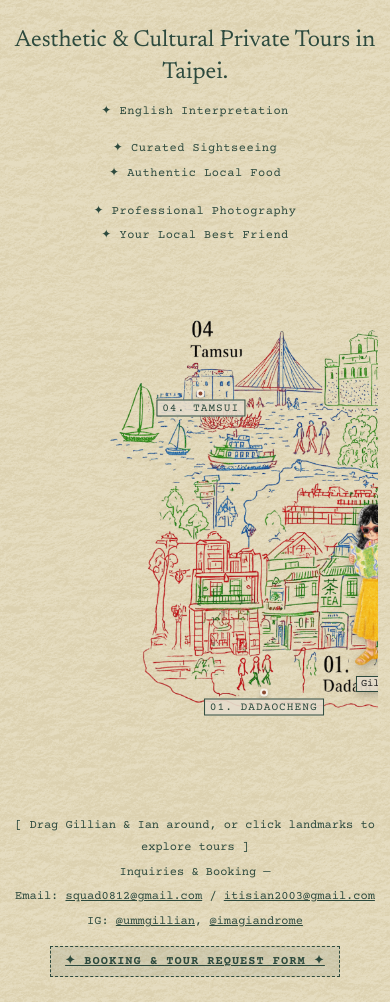
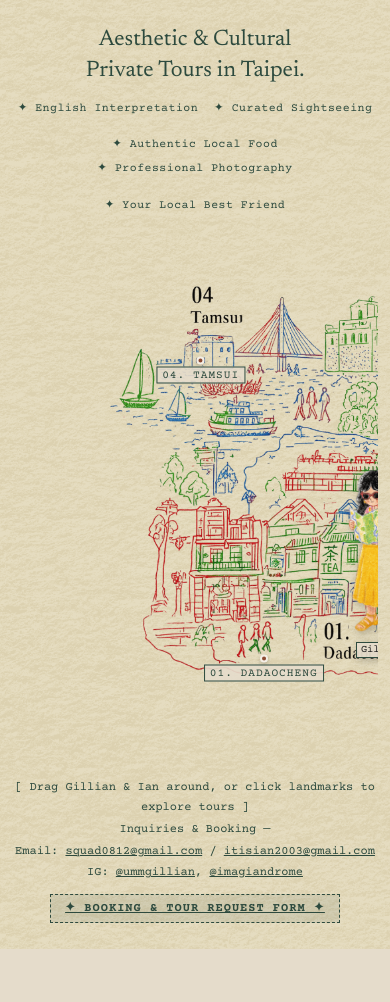
Before and after one commit to imagiandrome/taipei-tours, a plain HTML site: page index.html in a window 390 px wide. After the commit the page ends 949 px from the top, so only its background shows below. Drawn offline with nearby package versions, Linux system fonts and the light colour scheme.

Commit message:
Add files via upload

```diff
--- a/index.html
+++ b/index.html
@@ -47,13 +47,14 @@
         .zine-header-top {
             width: 100%;
             text-align: center;
-            margin-bottom: 1.2rem;
+            margin-bottom: 1rem;
         }
 
-        /* 預設電腦版標題維持一行 */
+        /* 標題設定：預設電腦版一行 */
         .zine-title {
             font-family: 'Newsreader', serif;
             font-weight: 400;
+            font-size: clamp(2rem, 3.2vw, 3.2vn);
             font-size: clamp(2rem, 3.2vw, 3.2rem);
             color: var(--retro-green);
             white-space: nowrap;
@@ -61,14 +62,18 @@
             text-align: center;
         }
 
-        /* 服務項目：整齊對稱的排版 */
+        .zine-title .br-mobile {
+            display: none; /* 電腦版不換行 */
+        }
+
+        /* 服務項目：電腦版嚴格控制第一行三個、第二行兩個 */
         .zine-services {
             font-family: 'Courier Prime', monospace;
             font-size: 0.82rem;
             color: var(--retro-green);
             line-height: 1.8;
             letter-spacing: 0.5px;
-            max-width: 750px;
+            max-width: 850px;
             margin: 0 auto;
             display: flex;
             flex-direction: column;
@@ -81,7 +86,7 @@
             display: flex;
             justify-content: center;
             gap: 2rem;
-            flex-wrap: wrap;
+            flex-wrap: nowrap;
         }
 
         /* 手機滑動地圖容器 */
@@ -105,20 +110,25 @@
             margin: 0 auto;
         }
 
-        /* 底部聯絡資訊與報名表單：三行整齊排列 */
+        /* 底部聯絡資訊與報名表單：精準控制三行行距 */
         .zine-footer-note {
             width: 100%;
             text-align: center;
-            margin-top: 1rem;
+            margin-top: 0.8rem;
             font-family: 'Courier Prime', monospace;
             font-size: 0.75rem;
             color: var(--retro-green);
-            line-height: 1.8;
+            line-height: 1.6;
+        }
+
+        .zine-footer-note .intro-line {
+            margin-bottom: 0.2rem;
         }
 
         .zine-footer-note .contact-line {
             display: block;
-            margin-top: 0.2rem;
+            margin-top: 0.15rem;
+            margin-bottom: 0.15rem;
         }
 
         .zine-footer-note a {
@@ -129,7 +139,7 @@
         /* 報名表單按鈕風格 */
         .booking-btn {
             display: inline-block;
-            margin-top: 0.8rem;
+            margin-top: 0.6rem;
             padding: 4px 14px;
             background: rgba(45, 74, 62, 0.1);
             border: 1px dashed var(--retro-green);
@@ -346,18 +356,22 @@
             text-decoration: underline;
         }
 
-        /* 手機 RWD 設定：手機版標題自動換行，電腦版維持一行 */
+        /* 手機 RWD 設定：強制手機版標題換行、服務項目改為手機適應排版 */
         @media (max-width: 768px) {
             .zine-title {
                 white-space: normal;
-                font-size: 1.45rem;
+                font-size: 1.4rem;
                 line-height: 1.35;
             }
+            .zine-title .br-mobile {
+                display: block; /* 手機版強制在這裡斷行 */
+            }
             .zine-services {
-                font-size: 0.75rem;
+                font-size: 0.72rem;
             }
             .service-row {
                 gap: 1rem;
+                flex-wrap: wrap;
             }
             .bio-container {
                 grid-template-columns: 1fr;
@@ -378,20 +392,20 @@
     <div id="home-view" class="zine-container">
 
         <div class="zine-header-top">
-            <!-- 電腦版維持一行，手機版自動換行的標題結構 -->
+            <!-- 標題：電腦版保持一行，手機版透過 .br-mobile 溫柔換行 -->
             <h1 class="zine-title">
-                Aesthetic & Cultural<span class="desktop-space"> </span>Private Tours in Taipei.
+                Aesthetic & Cultural<span class="br-mobile"></span> Private Tours in Taipei.
             </h1>
             <div class="zine-services">
+                <!-- 第一行：三個 -->
                 <div class="service-row">
                     <span>✦ English Interpretation</span>
                     <span>✦ Curated Sightseeing</span>
+                    <span>✦ Authentic Local Food</span>
                 </div>
+                <!-- 第二行：兩個 -->
                 <div class="service-row">
-                    <span>✦ Authentic Local Food</span>
                     <span>✦ Professional Photography</span>
-                </div>
-                <div class="service-row">
                     <span>✦ Your Local Best Friend</span>
                 </div>
             </div>
@@ -438,9 +452,9 @@
             </div>
         </div>
 
-        <!-- 底部聯絡方式：三行整齊排列與報名按鈕 -->
+        <!-- 底部聯絡方式與報名表單：精準三行排列 -->
         <div class="zine-footer-note">
-            <div>[ Drag Gillian & Ian around, or click landmarks to explore tours ]</div>
+            <div class="intro-line">[ Drag Gillian & Ian around, or click landmarks to explore tours ]</div>
             <div class="contact-line">Inquiries & Booking —</div>
             <div class="contact-line">Email: <a href="mailto:squad0812@gmail.com">squad0812@gmail.com</a> / <a href="mailto:itisian2003@gmail.com">itisian2003@gmail.com</a></div>
             <div class="contact-line">IG: <a href="https://instagram.com/ummgillian" target="_blank">@ummgillian</a>, <a href="https://instagram.com/imagiandrome" target="_blank">@imagiandrome</a></div>
```
